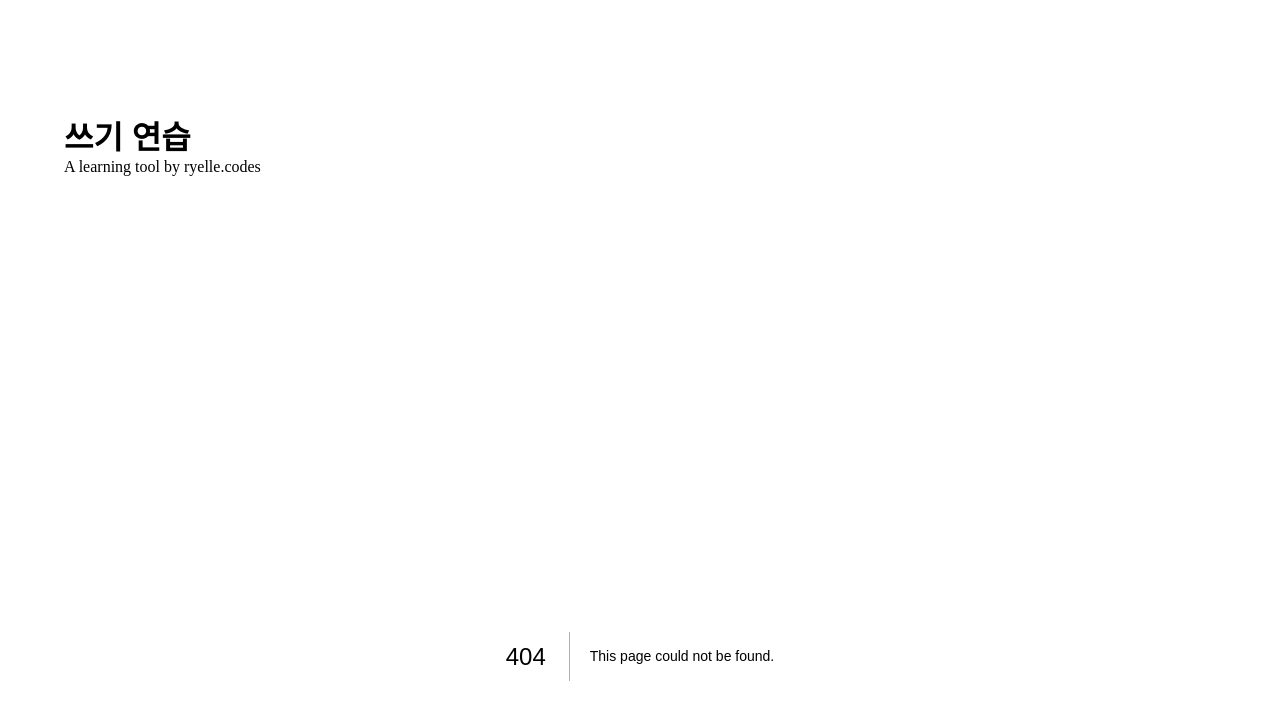
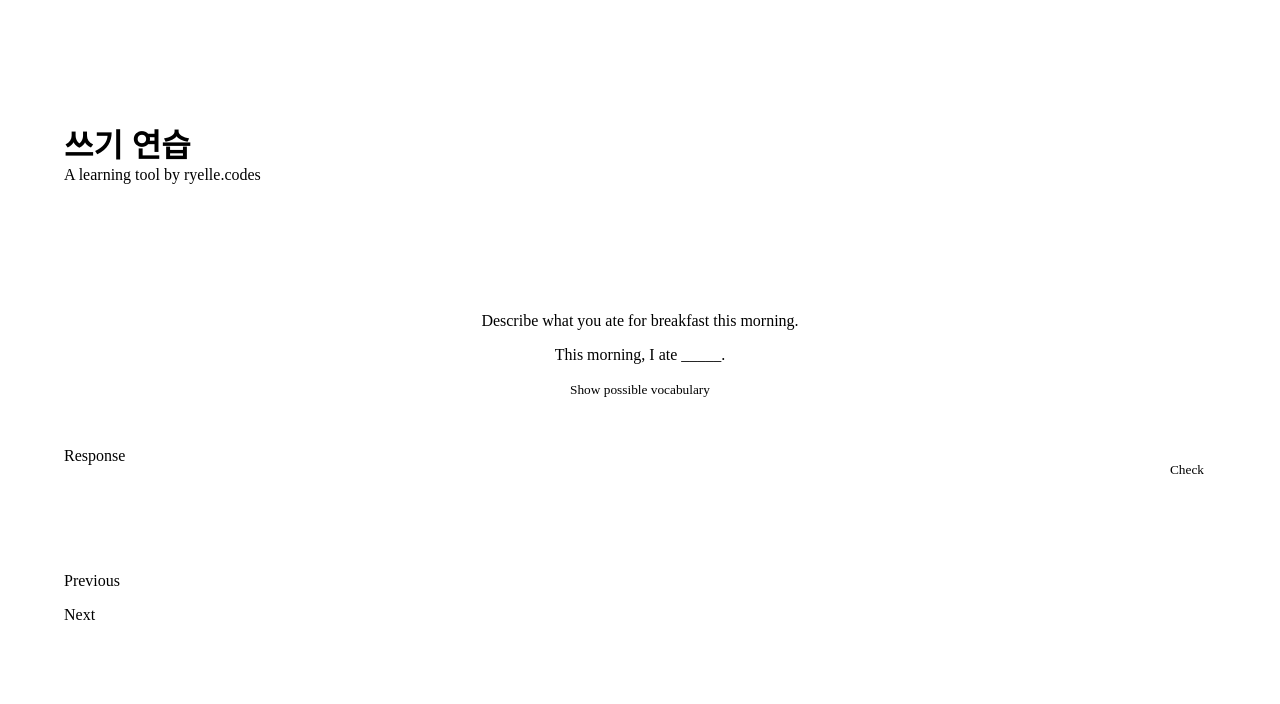
Before and after one commit to ryelle/k-writing-practice, a Next.js app: page /1 in a window 1280 px wide. Before the commit this address had no page. Shown: the top 704 px of the page. Built offline with nearby package versions, Linux system fonts and the light colour scheme; a web font is replaced by a local one.

Commit message:
Show prompt list on index page, individual pages for submissions

```diff
--- /dev/null
+++ b/src/app/[id]/page.tsx
@@ -0,0 +1,31 @@
+import Link from "next/link";
+import type { PromptType } from "@/types";
+import Chat from "@/components/chat";
+import prompts from "../prompts.json";
+
+export default async function Page({ params }: { params: Promise<{ id: string }> }) {
+	const id = Number((await params).id);
+	const prompt: PromptType | undefined = prompts[id];
+	const hasPrev = id > 0;
+	const hasNext = id < prompts.length - 1;
+
+	return (
+		<div>
+			{prompt && <Chat prompt={prompt} />}
+			<footer className="split">
+				{hasPrev ? (
+					<p>
+						<Link href={`/${id - 1}`}>Previous</Link>
+					</p>
+				) : (
+					<span />
+				)}
+				{hasNext && (
+					<p>
+						<Link href={`/${id + 1}`}>Next</Link>
+					</p>
+				)}
+			</footer>
+		</div>
+	);
+}
--- a/src/app/globals.css
+++ b/src/app/globals.css
@@ -32,6 +32,10 @@ header.split {
 	> * {
 		margin: 0;
 	}
+}
+
+footer.split {
+	margin-block-start: 5rem;
 }
 
 .container {
--- a/src/app/layout.tsx
+++ b/src/app/layout.tsx
@@ -1,4 +1,6 @@
 import type { Metadata } from "next";
+import Head from "next/head";
+import Link from "next/link";
 import "@drop-in/graffiti";
 import "./globals.css";
 import { Chiron_GoRound_TC, Orbit } from "next/font/google";
@@ -15,9 +17,12 @@ const fontOrbit = Orbit({
 	variable: "--font-orbit",
 });
 
+// const title = "Writing practice";
+const title = "쓰기 연습";
+
 export const metadata: Metadata = {
-	title: "Create Next App",
-	description: "Generated by create next app",
+	title: title,
+	description: "A collection of writing prompts for Korean study, graded by AI.",
 };
 
 export default function RootLayout({
@@ -25,13 +30,16 @@ export default function RootLayout({
 }: Readonly<{
 	children: React.ReactNode;
 }>) {
-	// const title = "Writing practice";
-	const title = "쓰기 연습";
 	return (
 		<html lang="en">
+			<Head>
+				<title>{title}</title>
+			</Head>
 			<body className={[fontChiron.variable, fontOrbit.variable].join(" ")}>
 				<header className="split">
-					<h1 className="h3">{title}</h1>
+					<h1 className="h3">
+						<Link href="/">{title}</Link>
+					</h1>
 					<p className="end">
 						A learning tool by <a href="https://ryelle.codes">ryelle.codes</a>
 					</p>
--- /dev/null
+++ b/src/components/chat/index.tsx
@@ -0,0 +1,81 @@
+"use client";
+import { useState } from "react";
+import { DefaultChatTransport } from "ai";
+import { useChat } from "@ai-sdk/react";
+import Input from "@/components/input";
+import useFetchVocab from "@/hooks/use-fetch-vocab";
+import { MemoizedMarkdown } from "@/components/memoized-markdown";
+import { PromptType } from "@/types";
+import styles from "./style.module.css";
+
+export default function Chat({ prompt: { prompt, example } }: { prompt: PromptType }) {
+	const { messages, sendMessage } = useChat({
+		transport: new DefaultChatTransport({
+			api: "/api/review",
+			// Send prompt along with message history.
+			body: { prompt: prompt },
+		}),
+	});
+	const [shouldFetchVocab, setShouldFetchVocab] = useState(false);
+	const { data: vocab, isLoading: isVocabLoading } = useFetchVocab(
+		shouldFetchVocab ? prompt : false,
+	);
+	const getVocab = () => setShouldFetchVocab(true);
+	const handleSubmit = (text: string) => sendMessage({ text });
+
+	return (
+		<div>
+			<div className={styles["initial-prompt"]}>
+				<p>{prompt}</p>
+				<p>{example}</p>
+				{!vocab && !isVocabLoading && !messages.length ? (
+					<button onClick={getVocab}>Show possible vocabulary</button>
+				) : null}
+			</div>
+
+			<div className={styles["message-list"]}>
+				{(vocab || isVocabLoading) && (
+					<>
+						<div className={`${styles["message-item"]} ${styles["from-user"]}`}>
+							<p>Show possible vocabulary</p>
+						</div>
+						{isVocabLoading ? (
+							<div className={`${styles["message-item"]} ${styles["from-agent"]}`}>
+								…
+							</div>
+						) : (
+							<div className={`${styles["message-item"]} ${styles["from-agent"]}`}>
+								<MemoizedMarkdown id="vocab" content={vocab} />
+							</div>
+						)}
+					</>
+				)}
+				{messages.map((message, i) => (
+					<div
+						className={`${styles["message-item"]} ${
+							"user" === message.role ? styles["from-user"] : styles["from-agent"]
+						}`}
+						key={i}
+					>
+						<>
+							{message.parts.map((part) => {
+								switch (part.type) {
+									case "text":
+										return (
+											<MemoizedMarkdown
+												key={`${message.id}-text`}
+												id={message.id}
+												content={part.text}
+											/>
+										);
+								}
+							})}
+						</>
+					</div>
+				))}
+			</div>
+
+			<Input label="Response" onSubmit={handleSubmit} />
+		</div>
+	);
+}
--- /dev/null
+++ b/src/components/chat/style.module.css
@@ -0,0 +1,43 @@
+.initial-prompt {
+  margin-block: var(--spacing);
+  text-align: center;
+
+  padding: var(--spacing);
+  background: var(--orange-2);
+  border-radius: 8px;
+
+  & :last-child {
+    margin-bottom: 0;
+  }
+
+}
+
+.message-list {
+  > * + * {
+    margin-top: var(--spacing);
+  }
+}
+
+.message-item {
+  position: relative;
+  padding: calc(var(--spacing) * 0.5) var(--spacing);
+  background: var(--indigo-4);
+  border-radius: 8px;
+
+  & :last-child,
+  & li {
+    margin-bottom: 0;
+  }
+
+  &.from-agent {
+    margin-right: var(--spacing);
+    background: var(--amber-4);
+    border-bottom-left-radius: 0;
+  }
+
+  &.from-user {
+    margin-left: var(--spacing);
+    border-bottom-right-radius: 0;
+    text-align: right;
+  }
+}
--- /dev/null
+++ b/src/types.ts
@@ -0,0 +1,5 @@
+export type PromptType = {
+	level: string;
+	prompt: string;
+	example: string;
+};
```
Also changed, not shown: src/app/page.module.css (+26 -36 lines), src/app/page.tsx (+10 -75 lines).
